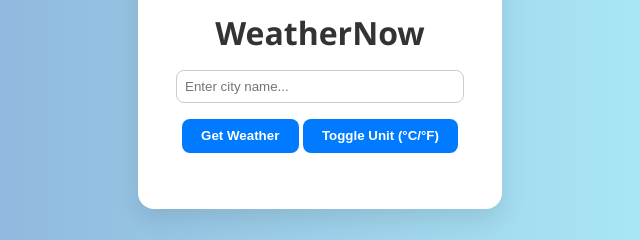
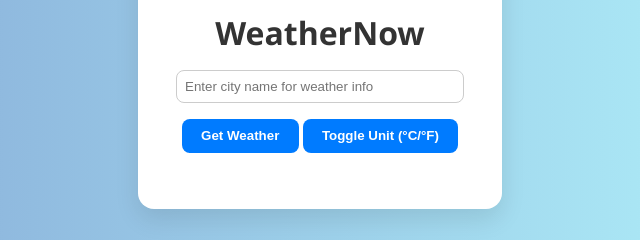
Before and after one commit to jeevadharshini-tanjore/weather-app-gitflow-team, a plain HTML site: page index.html in a window 1280 px wide. Shown: the part 317-557 px from the top of the page, 320-960 px from the left. Drawn offline with Linux system fonts and the light colour scheme.

Commit message:
Hotfix: updated input placeholder

```diff
--- a/index.html
+++ b/index.html
@@ -9,7 +9,7 @@
 <body>
   <div class="weather-card">
     <h1>WeatherNow</h1>
-    <input type="text" id="city" placeholder="Enter city name..." required />
+    <input type="text" id="city" placeholder="Enter city name for weather info" />
     <button onclick="getWeather()">Get Weather</button>
     <button onclick="toggleUnit()">Toggle Unit (°C/°F)</button>
 
```
